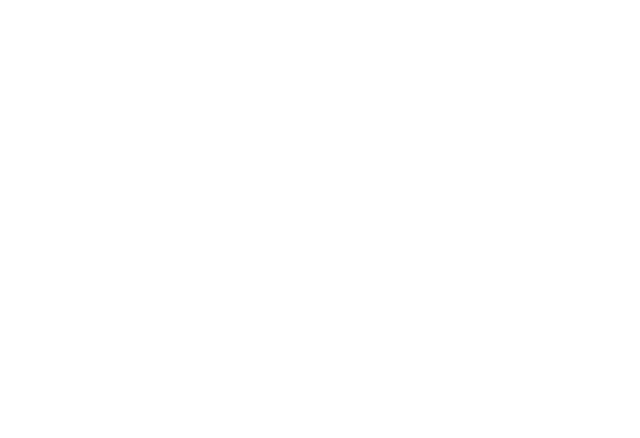
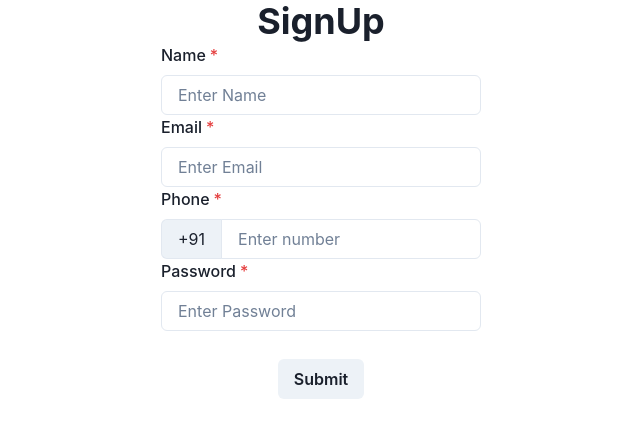
Before and after one commit to sonugupta1234/accidental-tin-1024, a React (Create React App) app in the folder client/: page /register in a window 1280 px wide. Shown: the top 438 px of the page, without its empty margins (319-959 px from the left). Built offline with nearby package versions, Linux system fonts and the light colour scheme.

Commit message:
login and signup

```diff
--- a/client/src/App.js
+++ b/client/src/App.js
@@ -1,10 +1,12 @@
 import logo from './logo.svg';
 import './App.css';
+import { SignUp } from './Pages/SignUp';
+import AllRoutes from './Components/AllRoutes';
 
 function App() {
   return (
     <div className="App">
-
+      <AllRoutes />
     </div>
   );
 }
--- a/client/src/Components/AllRoutes.jsx
+++ b/client/src/Components/AllRoutes.jsx
@@ -1,8 +1,14 @@
 import React from 'react'
+import {Routes,Route} from "react-router-dom"
+import { Login } from '../Pages/Login';
+import { SignUp } from '../Pages/SignUp';
 
 const AllRoutes = () => {
   return (
-    <div>AllRoutes</div>
+    <Routes>
+       <Route path="/login" element={<Login />} />
+       <Route path="/register" element={<SignUp />} />
+    </Routes>
   )
 }
 
--- /dev/null
+++ b/client/src/Pages/Login.jsx
@@ -0,0 +1,64 @@
+import React from 'react'
+import { useState } from 'react'
+import axios from "axios"
+import {
+    FormControl,
+    FormLabel,
+    Input,
+    Box,
+    Heading,
+    InputGroup,
+    InputLeftAddon,
+    Button,
+    useToast
+  } from '@chakra-ui/react'
+
+export const Login = () => {
+
+    const [email,setEmail]=useState("")
+    const [password,setPassword]=useState("")
+
+    const toast=useToast()
+    const toast1=useToast()
+
+    const payload={
+        email: email,
+        password: password
+    }
+
+
+    const handleSubmit=()=>{
+
+        axios.post("http://localhost:8000/login", payload)
+        .then((res)=> toast({
+          title: 'Sucessfull.',
+          position: 'top',
+          description: "Login Sucessfull",
+          status: 'success',
+          duration: 5000,
+          isClosable: true,
+        }))
+        .catch((error)=> toast1({
+          title: ' Error ',
+          position: 'top',
+          description: 'User not exists , please Register',
+          status: 'error',
+          duration: 5000,
+          isClosable: true,
+        }))
+
+
+      }
+  return (
+    <Box style={{width: "25%", textAlign: 'center', margin: 'auto'}}>
+    <Heading>SignIn</Heading>
+    <FormControl isRequired>
+      <FormLabel>Email</FormLabel>
+      <Input type="email" placeholder='Enter Email' onChange={(e)=>setEmail(e.target.value)}/>
+      <FormLabel>Password</FormLabel>
+      <Input type="password" placeholder='Enter Password' onChange={(e)=>setPassword(e.target.value)}/>
+      <Button mt={7} onClick={handleSubmit}>Submit</Button>
+    </FormControl>
+  </Box>
+  )
+}
--- /dev/null
+++ b/client/src/Pages/SignUp.jsx
@@ -0,0 +1,76 @@
+import React from 'react'
+import {
+    FormControl,
+    FormLabel,
+    Input,
+    Box,
+    Heading,
+    InputGroup,
+    InputLeftAddon,
+    Button,
+    useToast
+  } from '@chakra-ui/react'
+import { useState } from 'react'
+import axios from "axios"
+
+
+export const SignUp = () => {
+
+    const [name,setName]=useState("")
+    const [email,setEmail]=useState("")
+    const [password,setPassword]=useState("")
+    const [phone,setPhone]=useState("")
+    const toast=useToast()
+    const toast1=useToast()
+
+    const payload={
+        name: name,
+        email: email,
+        password: password,
+        phone: phone
+      }
+
+    const handleSubmit=async()=>{
+
+      axios.post("http://localhost:8000/register", payload)
+      .then((res)=> toast({
+        title: 'Account created.',
+        position: 'top',
+        description: "We've created your account for you.",
+        status: 'success',
+        duration: 5000,
+        isClosable: true,
+      }))
+      .catch((error)=> toast1({
+        title: ' Error ',
+        position: 'top',
+        description: 'User already exists , please Login',
+        status: 'error',
+        duration: 5000,
+        isClosable: true,
+      }))
+
+
+    }
+
+  return (
+  <Box style={{width: "25%", textAlign: 'center', margin: 'auto'}}>
+    <Heading>SignUp</Heading>
+    <FormControl isRequired>
+      <FormLabel>Name</FormLabel>
+      <Input placeholder='Enter Name' onChange={(e)=>setName(e.target.value)}/>
+      <FormLabel>Email</FormLabel>
+      <Input type="email" placeholder='Enter Email' onChange={(e)=>setEmail(e.target.value)}/>
+      <FormLabel>Phone</FormLabel>
+     <InputGroup>
+
+      <InputLeftAddon children='+91' />
+      <Input type='number' placeholder='Enter number' onChange={(e)=>setPhone(e.target.value)}/>
+     </InputGroup>
+     <FormLabel>Password</FormLabel>
+      <Input type="password" placeholder='Enter Password' onChange={(e)=>setPassword(e.target.value)}/>
+      <Button mt={7} onClick={handleSubmit}>Submit</Button>
+    </FormControl>
+  </Box>
+  )
+}
```
Also changed, not shown: 1 other file (tests, documents, lock files or other folders).
